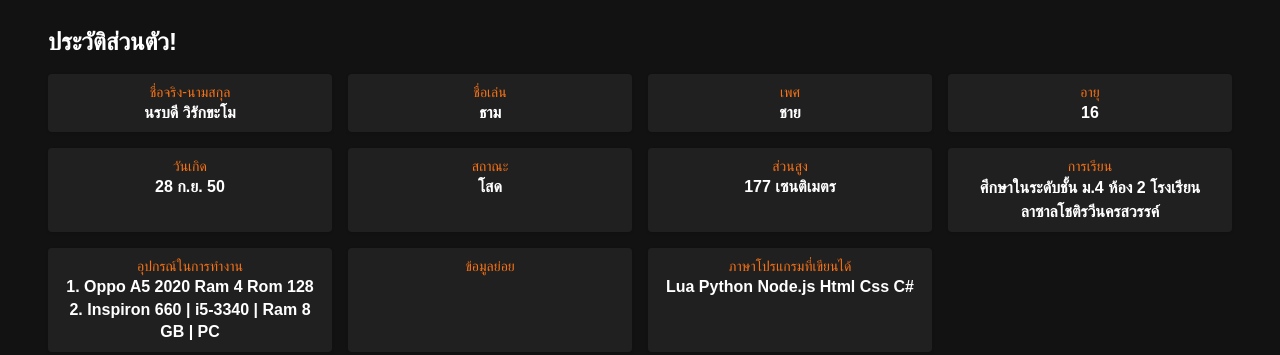
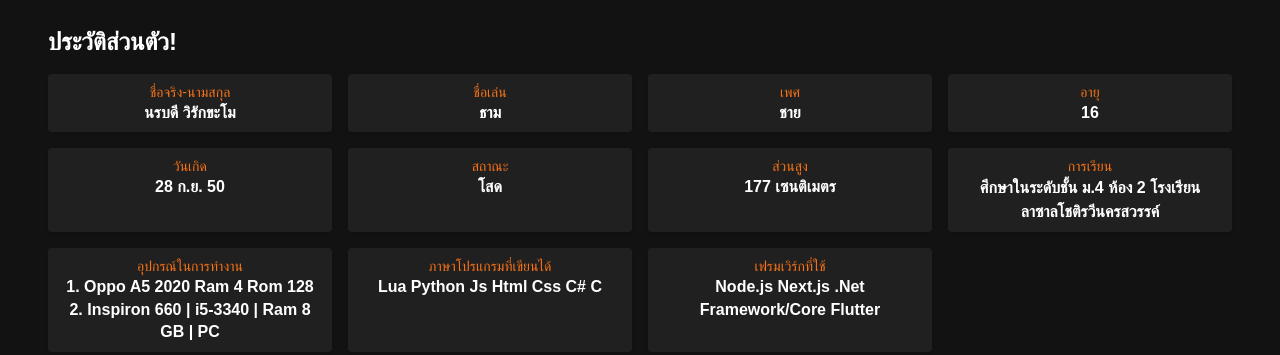
Before and after one commit to NongTham/BioNongTham, a plain HTML site: page index.html in a window 1280 px wide. Shown: the part 622-977 px from the top of the page. Drawn offline with nearby package versions, Linux system fonts and the light colour scheme; a script that the page names is missing; a web font is replaced by a local one.

Commit message:
Update index.html

```diff
--- a/index.html
+++ b/index.html
@@ -92,16 +92,22 @@
                         2. Inspiron 660 | i5-3340 | Ram 8 GB | PC
                     </h1>
                 </div>
-                <div class="bg-box rounded text-center shadow py-2 px-4 aos-init aos-animate" data-aos="fade-up">
+                <!--<div class="bg-box rounded text-center shadow py-2 px-4 aos-init aos-animate" data-aos="fade-up">
                     <p class="text-sm text-orange-500">ข้อมูลย่อย</p>
                     <h1 class="font-semibold text-white leading-[1.4rem]">
 
                     </h1>
-                </div>
+                </div>-->
                 <div class="bg-box rounded text-center shadow py-2 px-4 aos-init aos-animate" data-aos="fade-up">
                     <p class="text-sm text-orange-500">ภาษาโปรแกรมที่เขียนได้</p>
                     <h1 class="font-semibold text-white leading-[1.4rem]">
-                        Lua Python Node.js Html Css C#
+                        Lua Python Js Html Css C# C
+                    </h1>
+                </div>
+                <div class="bg-box rounded text-center shadow py-2 px-4 aos-init aos-animate" data-aos="fade-up">
+                    <p class="text-sm text-orange-500">เฟรมเวิร์กที่ใช้</p>
+                    <h1 class="font-semibold text-white leading-[1.4rem]">
+                        Node.js Next.js .Net Framework/Core Flutter
                     </h1>
                 </div>
             </div>
```
